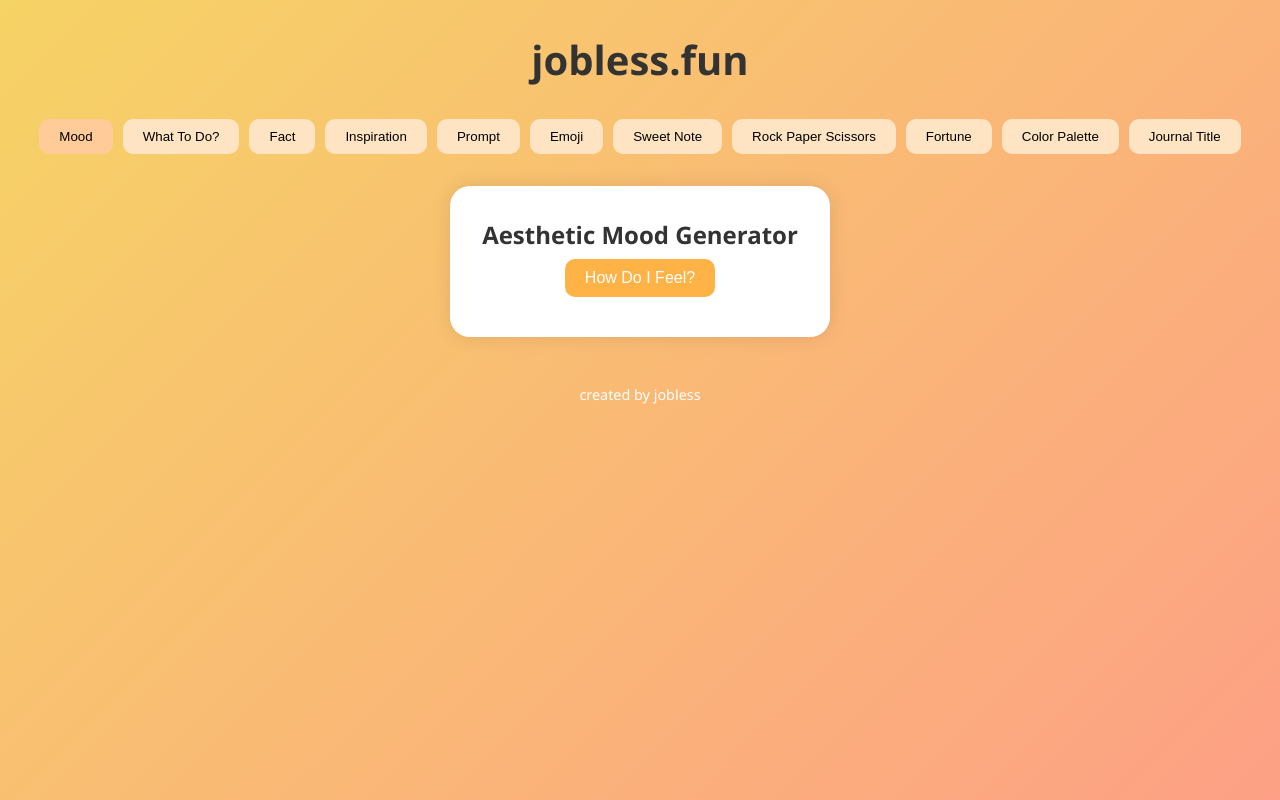
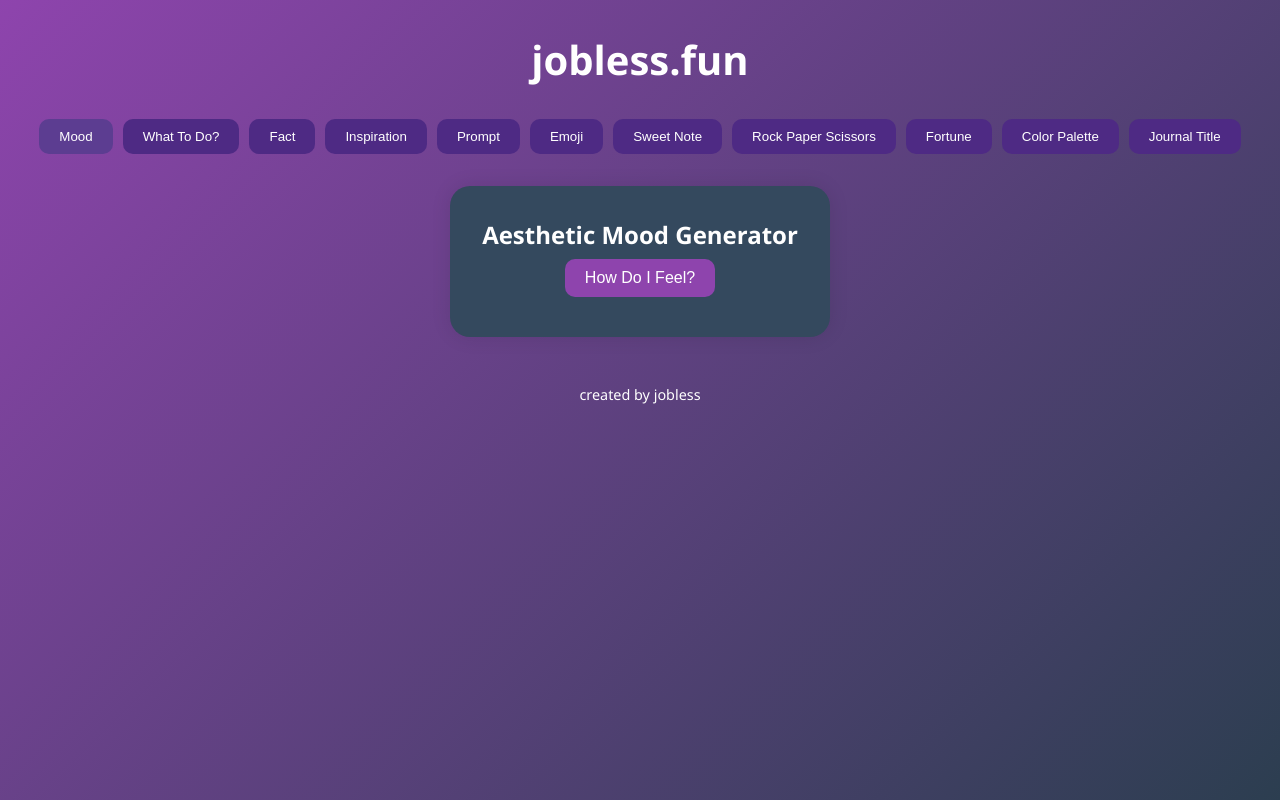
Before and after one commit to JoblessDevelopment/jobless.fun, a plain HTML site: page index.html in a window 1280 px wide. Drawn offline with Linux system fonts and the light colour scheme.

Commit message:
Update index.html

```diff
--- a/index.html
+++ b/index.html
@@ -8,32 +8,34 @@
     * { box-sizing: border-box; margin: 0; padding: 0; }
     body {
       font-family: 'Segoe UI', Tahoma, Geneva, Verdana, sans-serif;
-      background: linear-gradient(135deg, #f6d365 0%, #fda085 100%);
-      color: #333;
+      background: linear-gradient(135deg, #8e44ad 0%, #2c3e50 100%);
+      color: #fff;
       display: flex;
       flex-direction: column;
       align-items: center;
       min-height: 100vh;
     }
-    h1 { font-size: 2.5rem; margin: 2rem 0; }
+    h1 { font-size: 2.5rem; margin: 2rem 0; color: white; }
     .tabs { display: flex; flex-wrap: wrap; gap: 10px; justify-content: center; margin-bottom: 2rem; }
     .tab-btn {
       padding: 10px 20px; border: none; border-radius: 10px;
-      background-color: #ffe4c4; cursor: pointer; transition: .3s;
+      background-color: #4e2a84; cursor: pointer; transition: .3s;
+      color: white;
     }
-    .tab-btn.active, .tab-btn:hover { background-color: #ffcc99; }
+    .tab-btn.active, .tab-btn:hover { background-color: #5c3d91; }
     .tab-content {
-      display: none; max-width: 600px; background: white; padding: 2rem;
+      display: none; max-width: 600px; background: #34495e; padding: 2rem;
       border-radius: 20px; box-shadow: 0 0 20px rgba(0,0,0,0.1);
       text-align: center;
+      color: white;
     }
     .tab-content.active { display: block; }
     button.action, button.choice {
       margin: 0.5rem; padding: 10px 20px; font-size: 1rem;
-      border: none; border-radius: 10px; background-color: #ffb347;
+      border: none; border-radius: 10px; background-color: #8e44ad;
       color: white; cursor: pointer; transition: .3s;
     }
-    button.action:hover, button.choice:hover { background-color: #ff944d; }
+    button.action:hover, button.choice:hover { background-color: #9b59b6; }
     .footer {
       margin-top: 3rem;
       font-size: 0.9rem;
```
